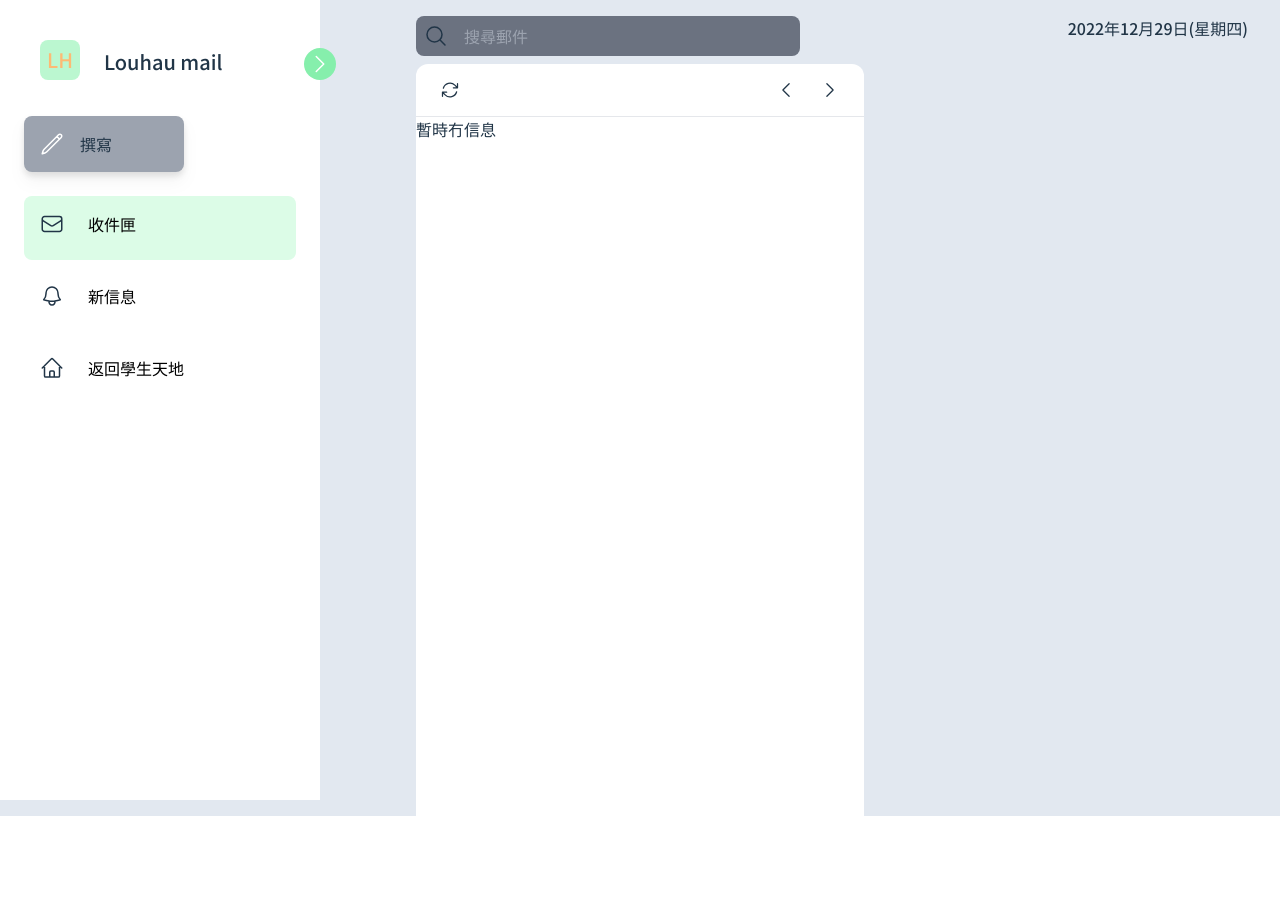
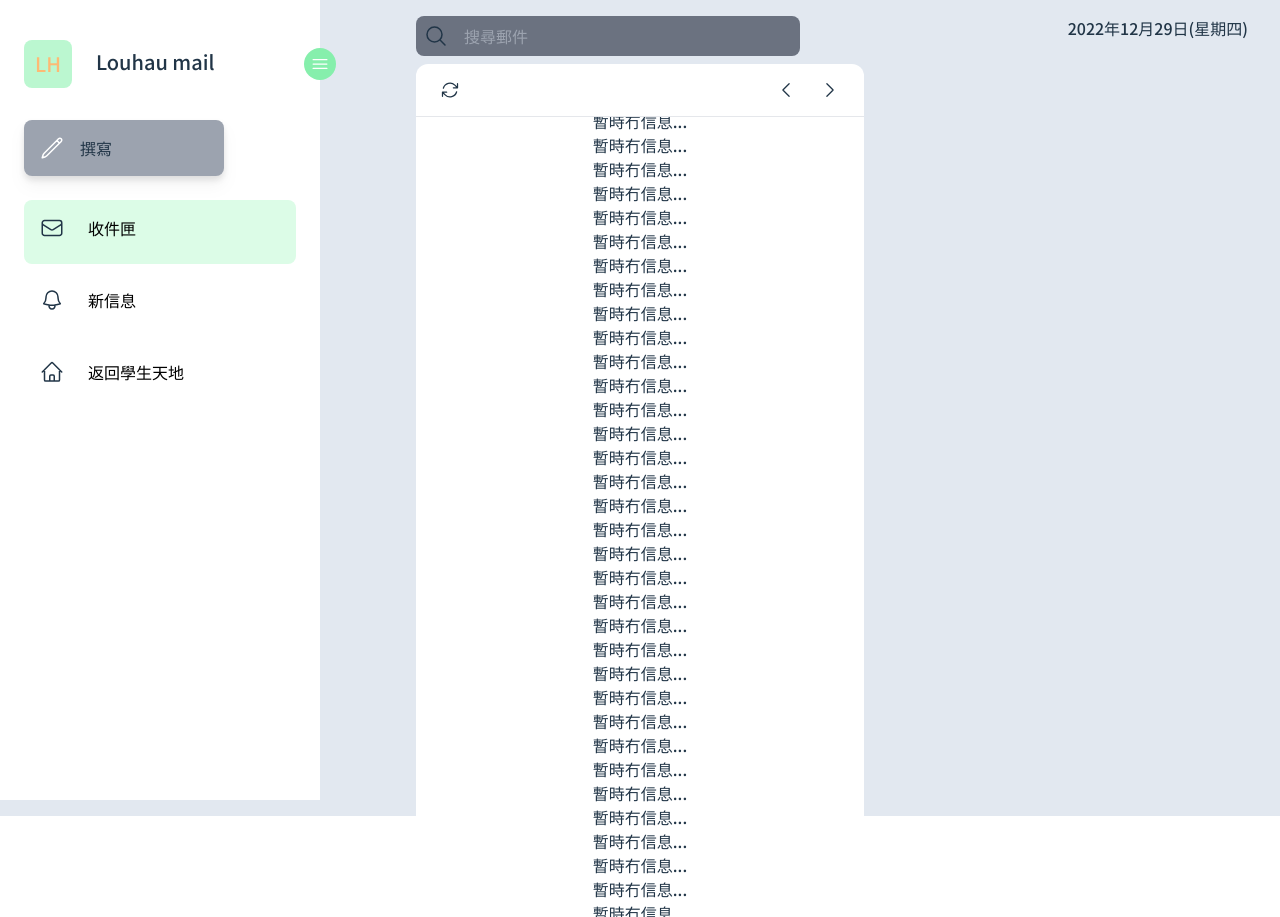
Before and after one commit to ardee222/Louhau-mail, a Svelte app in the folder my-app/: page / in a window 1280 px wide. Before the commit the page ends 864 px from the top, so only its background shows below. Built offline with nearby package versions, Linux system fonts and the light colour scheme.

Commit message:
Update App.svelte

```diff
--- a/my-app/src/App.svelte
+++ b/my-app/src/App.svelte
@@ -14,25 +14,32 @@
     7:'日'
     }
   let current_index = 1;
+  let opening_manu = false;
 </script>
 
 <main class="max-w-md w-screen h-screen">
   <div class="md:visible invisible absolute top-4 right-8">{year}年{month}月{date}日(星期{day_change[day]})</div>
-  <div class="md:visible invisible positive max-w-xs w-full max-h-screen h-screen bg-white absolute left-0 top-0 flex flex-col p-6">
-    <div class="flex m-4">
-      <div class="flex justify-center items-center text-bold text-xl bg-green-200 text-orange-300 w-10 h-10 rounded-lg">
+  <div class="md:visible invisible  positive max-w-xs w-full max-h-screen h-screen bg-white absolute left-0 top-0 flex flex-col p-6"
+  class:w-28 = "{opening_manu === true}"
+  >
+    <div class="flex py-4">
+      <div class="flex justify-center items-center text-bold text-xl bg-green-200 text-orange-300 w-12 h-12 rounded-lg">
         <div>LH</div>
       </div>
+      {#if !opening_manu}
       <div class="my-2 mx-6 text-xl">Louhau mail</div>
+      {/if}
     </div>
-    <div class="flex my-4 p-4 bg-gray-400 hover:bg-gray-500 rounded-lg w-40 drop-shadow-lg"
+    <div class="flex my-4 p-4 bg-gray-400 hover:bg-gray-500 rounded-lg max-w-[200px] w-full drop-shadow-lg"
     class:bg-gray-500 = "{current_index === 0}"
     on:mouseup={()=> {current_index = 0}}
     >
       <svg xmlns="http://www.w3.org/2000/svg" fill="none" viewBox="0 0 24 24" stroke-width="1.5" stroke="white" class="w-6 h-6">
         <path stroke-linecap="round" stroke-linejoin="round" d="M16.862 4.487l1.687-1.688a1.875 1.875 0 112.652 2.652L6.832 19.82a4.5 4.5 0 01-1.897 1.13l-2.685.8.8-2.685a4.5 4.5 0 011.13-1.897L16.863 4.487zm0 0L19.5 7.125" />
       </svg>
+      {#if !opening_manu}
       <div class="px-4">撰寫</div>
+      {/if}
     </div>
     <div class="flex mt-2 p-4 hover:bg-green-100 rounded-lg"
     class:bg-green-100 = "{current_index === 1}"
@@ -41,7 +48,9 @@
       <svg xmlns="http://www.w3.org/2000/svg" fill="none" viewBox="0 0 24 24" stroke-width="1.5" stroke="currentColor" class="w-6 h-6">
         <path stroke-linecap="round" stroke-linejoin="round" d="M21.75 6.75v10.5a2.25 2.25 0 01-2.25 2.25h-15a2.25 2.25 0 01-2.25-2.25V6.75m19.5 0A2.25 2.25 0 0019.5 4.5h-15a2.25 2.25 0 00-2.25 2.25m19.5 0v.243a2.25 2.25 0 01-1.07 1.916l-7.5 4.615a2.25 2.25 0 01-2.36 0L3.32 8.91a2.25 2.25 0 01-1.07-1.916V6.75" />
       </svg>
+      {#if !opening_manu}
       <a href="https://www.louhau.edu.mo/" class="mb-2 mx-6 text-black">收件匣</a>
+      {/if}
     </div>
     <div class="flex mt-2 p-4 hover:bg-green-100 rounded-lg"
     class:bg-green-100 = "{current_index === 2}"
@@ -50,7 +59,9 @@
       <svg xmlns="http://www.w3.org/2000/svg" fill="none" viewBox="0 0 24 24" stroke-width="1.5" stroke="currentColor" class="w-6 h-6">
         <path stroke-linecap="round" stroke-linejoin="round" d="M14.857 17.082a23.848 23.848 0 005.454-1.31A8.967 8.967 0 0118 9.75v-.7V9A6 6 0 006 9v.75a8.967 8.967 0 01-2.312 6.022c1.733.64 3.56 1.085 5.455 1.31m5.714 0a24.255 24.255 0 01-5.714 0m5.714 0a3 3 0 11-5.714 0" />
       </svg>
+      {#if !opening_manu}
       <a href="https://www.louhau.edu.mo/" class="mb-2 mx-6 text-black">新信息</a>
+      {/if}
     </div>
     <div class="flex mt-2 p-4 hover:bg-green-100 rounded-lg"
     class:bg-green-100 = "{current_index === 3}"
@@ -59,24 +70,28 @@
       <svg xmlns="http://www.w3.org/2000/svg" fill="none" viewBox="0 0 24 24" stroke-width="1.5" stroke="currentColor" class="w-6 h-6">
         <path stroke-linecap="round" stroke-linejoin="round" d="M2.25 12l8.954-8.955c.44-.439 1.152-.439 1.591 0L21.75 12M4.5 9.75v10.125c0 .621.504 1.125 1.125 1.125H9.75v-4.875c0-.621.504-1.125 1.125-1.125h2.25c.621 0 1.125.504 1.125 1.125V21h4.125c.621 0 1.125-.504 1.125-1.125V9.75M8.25 21h8.25" />
       </svg>
+      {#if !opening_manu}
       <a href="https://www.louhau.edu.mo/" class="mb-2 mx-6 text-black">返回學生天地</a>
+      {/if}
     </div>
-    <div class="absolute top-12 right-[-16px] w-8 h-8 rounded-full bg-green-300 hover:bg-green-400 flex justify-center items-center">
-      <svg xmlns="http://www.w3.org/2000/svg" fill="none" viewBox="0 0 24 24" stroke-width="1.5" stroke="white" class="w-6 h-6">
-        <path stroke-linecap="round" stroke-linejoin="round" d="M8.25 4.5l7.5 7.5-7.5 7.5" />
+    <div class="absolute top-12 right-[-16px] w-8 h-8 rounded-full bg-green-300 hover:bg-green-400 flex justify-center items-center"
+    on:mouseup={()=>{opening_manu = !opening_manu}}
+    >
+      <svg xmlns="http://www.w3.org/2000/svg" fill="none" viewBox="0 0 24 24" stroke-width="1.5" stroke="white" class="w-5 h-5">
+        <path stroke-linecap="round" stroke-linejoin="round" d="M3.75 6.75h16.5M3.75 12h16.5m-16.5 5.25h16.5" />
       </svg>
     </div>
   </div>
 
+  <!--收件匣-->
   <form class="flex items-center space-x-2 pl-2 md:visible invisible max-w-sm w-screen absolute rounded-lg bg-gray-500 focus-within:bg-white focus:border " action="">
     <svg xmlns="http://www.w3.org/2000/svg" fill="none" viewBox="0 0 24 24" stroke-width="1.5" stroke="currentColor" class="w-6 h-6">
       <path stroke-linecap="round" stroke-linejoin="round" d="M21 21l-5.197-5.197m0 0A7.5 7.5 0 105.196 5.196a7.5 7.5 0 0010.607 10.607z" />
     </svg>
     <input class="bg-gray-500 p-2 focus:bg-white focus:border-b-4 border-blue-100" type="text" placeholder="搜尋郵件">
   </form>
-
-  <div class="md:translate-y-12 max-w-md w-screen max-h-screen h-screen rounded-xl bg-white mx-auto mb-10 pt-2">
-    <div class="flex place-content-between mb-2 mx-4">
+  <div class="md:translate-y-12 max-w-md w-screen max-h-screen h-full rounded-xl bg-white mb-10 pt-2">
+    <div class="flex place-content-between mb-2 mx-4 sticky top-0">
       <div class="btn hover:bg-gray-200 duration p-2 rounded-full">
         <svg xmlns="http://www.w3.org/2000/svg" fill="none" viewBox="0 0 24 24" stroke-width="1.5" stroke="currentColor" class="w-5 h-5">
           <path stroke-linecap="round" stroke-linejoin="round" d="M16.023 9.348h4.992v-.001M2.985 19.644v-4.992m0 0h4.992m-4.993 0l3.181 3.183a8.25 8.25 0 0013.803-3.7M4.031 9.865a8.25 8.25 0 0113.803-3.7l3.181 3.182m0-4.991v4.99" />
@@ -93,11 +108,49 @@
             <path stroke-linecap="round" stroke-linejoin="round" d="M8.25 4.5l7.5 7.5-7.5 7.5" />
           </svg>
         </div>
-
       </div>
     </div>
-    <hr>
-    <div>暫時冇信息</div>
+    <hr class="sticky top-10">
+    <div class="flex flex-col max-h-screen justify-center items-center overflow-scroll">
+      <div>暫時冇信息...</div>
+      <div>暫時冇信息...</div>
+      <div>暫時冇信息...</div>
+      <div>暫時冇信息...</div>
+      <div>暫時冇信息...</div>
+      <div>暫時冇信息...</div>
+      <div>暫時冇信息...</div>
+      <div>暫時冇信息...</div>
+      <div>暫時冇信息...</div>
+      <div>暫時冇信息...</div>
+      <div>暫時冇信息...</div>
+      <div>暫時冇信息...</div>
+      <div>暫時冇信息...</div>
+      <div>暫時冇信息...</div>
+      <div>暫時冇信息...</div>
+      <div>暫時冇信息...</div>
+      <div>暫時冇信息...</div>
+      <div>暫時冇信息...</div>
+      <div>暫時冇信息...</div>
+      <div>暫時冇信息...</div>
+      <div>暫時冇信息...</div>
+      <div>暫時冇信息...</div>
+      <div>暫時冇信息...</div>
+      <div>暫時冇信息...</div>
+      <div>暫時冇信息...</div>
+      <div>暫時冇信息...</div>
+      <div>暫時冇信息...</div>
+      <div>暫時冇信息...</div>
+      <div>暫時冇信息...</div>
+      <div>暫時冇信息...</div>
+      <div>暫時冇信息...</div>
+      <div>暫時冇信息...</div>
+      <div>暫時冇信息...</div>
+      <div>暫時冇信息...</div>
+      <div>暫時冇信息...</div>
+      <div>暫時冇信息...</div>
+      <div>暫時冇信息...</div>
+      <div>暫時冇信息...</div>
+    </div>
   </div>
 </main>
 
```
